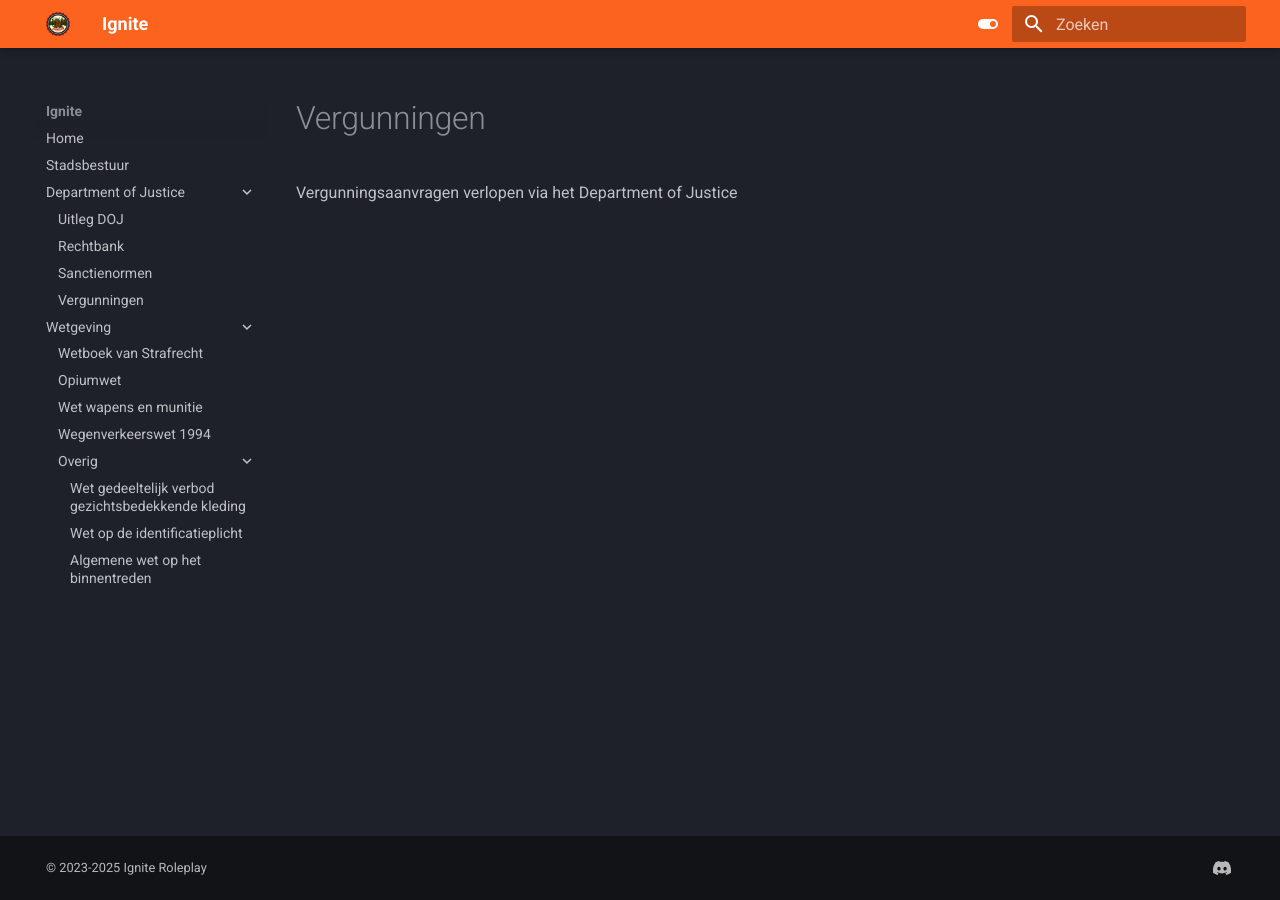
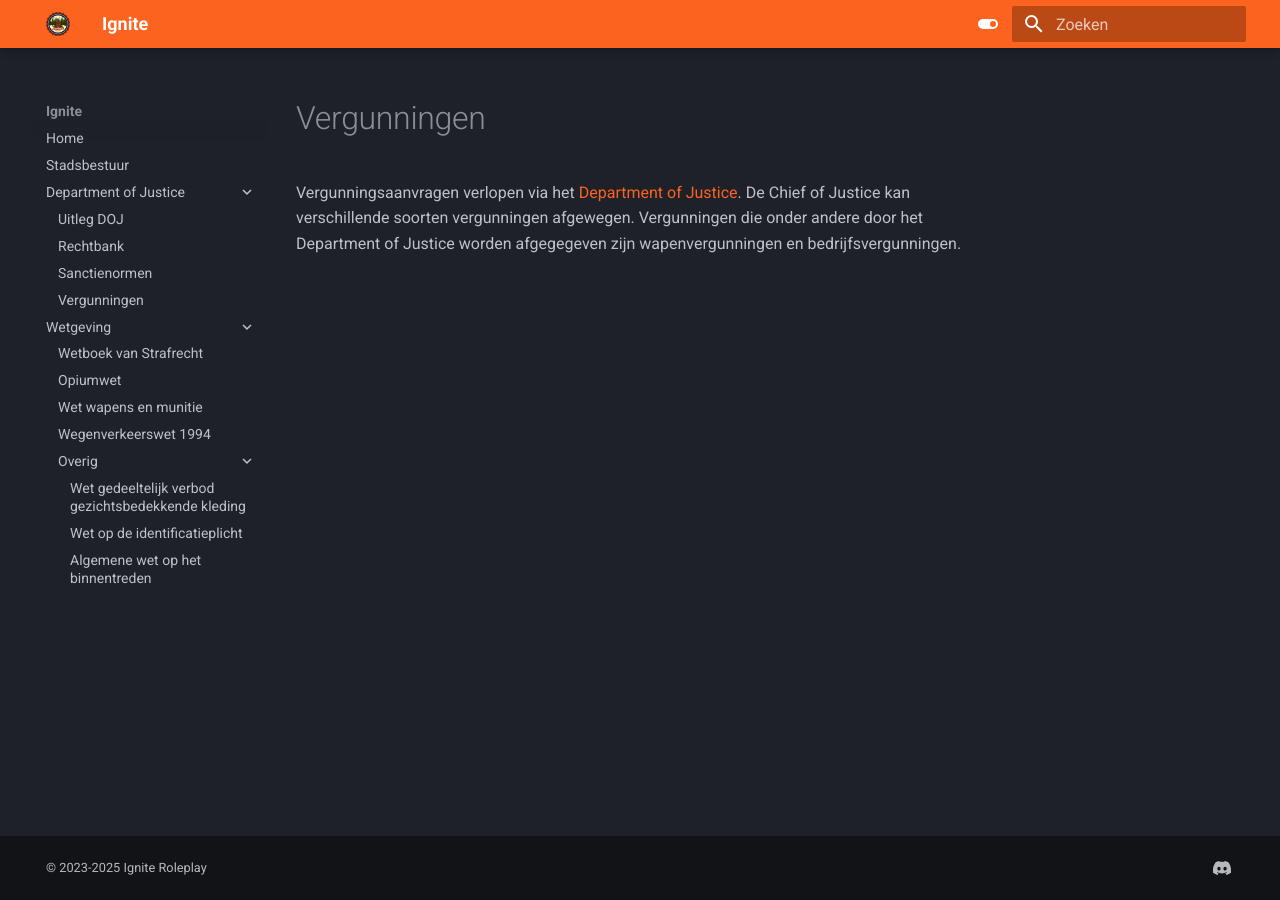
Before and after one commit to NLDenny/wetboek, an MkDocs documentation site: the page built from docs/Department of Justice/test.md, in a window 1280 px wide. Built offline with MkDocs 1.6.1 and Material for MkDocs 9.7.7, drawn with Linux system fonts in a browser that asks for light colours.

Commit message:
Update test.md

```diff
--- a/docs/Department of Justice/test.md
+++ b/docs/Department of Justice/test.md
@@ -1,3 +1,5 @@
 # Vergunningen
 
-Vergunningsaanvragen verlopen via het Department of Justice
+Vergunningsaanvragen verlopen via het [Department of Justice](/Department%20of%20Justice/doj).
+De Chief of Justice kan verschillende soorten vergunningen afgewegen.
+Vergunningen die onder andere door het Department of Justice worden afgegegeven zijn wapenvergunningen en bedrijfsvergunningen.
```
